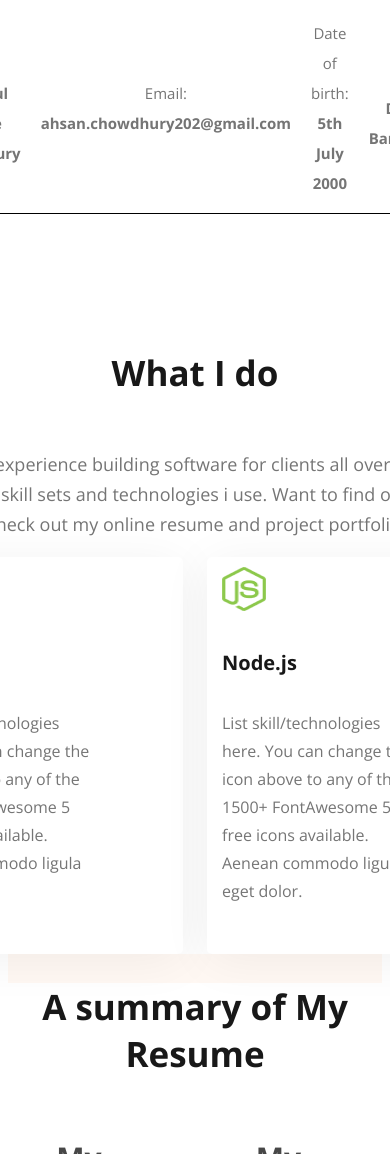
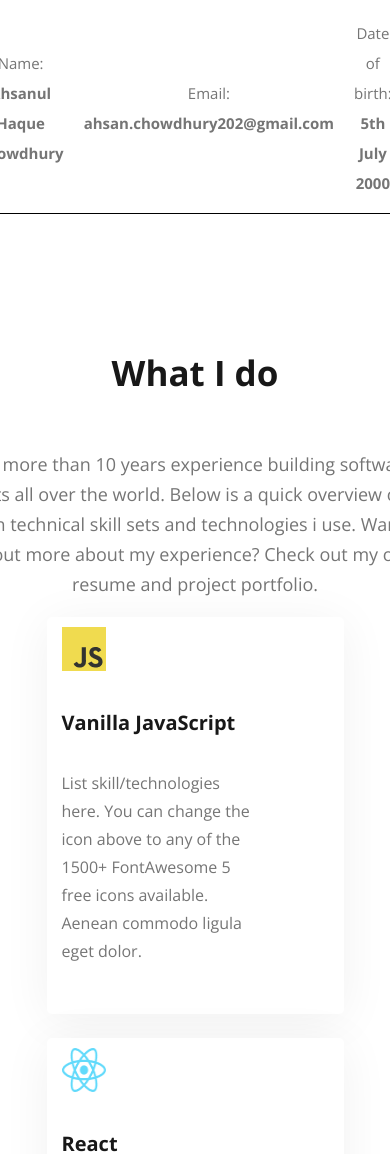
Before and after one commit to Ahsan-SWE/portfolio, a plain HTML site: page index.html in a window 390 px wide. Shown: the part 1709-2863 px from the top of the page. Drawn offline with nearby package versions, Linux system fonts and the light colour scheme.

Commit message:
fixed error

```diff
--- a/styles/portfolio.css
+++ b/styles/portfolio.css
@@ -181,6 +181,7 @@ nav li a {
   display: flex;
   justify-items: center;
   justify-content: center;
+  margin: 0 230px;
 }
 .about-pad {
   background-color: white;
@@ -206,12 +207,6 @@ nav li a {
   line-height: 30px; /* 166.667% */
 }
 
-.skill-div {
-  display: flex;
-  align-items: center;
-  justify-content: center;
-  flex-direction: column;
-}
 .icon-skills {
   width: 44px;
   height: 44px;
@@ -246,13 +241,16 @@ nav li a {
 }
 .skill-div-box {
   display: flex;
-  align-items: center;
-  justify-content: center;
+
   gap: 24px;
 }
 .what-i-do {
   padding-top: 100px;
   background: var(--White-Color, #fff);
+  margin: 0 auto;
+  align-items: center;
+  justify-content: center;
+  justify-items: center;
 }
 .sum-title {
   color: var(--Dark-01, #181818);
@@ -355,3 +353,24 @@ nav li a {
 hr.new1 {
   border-top: 1px solid red;
 }
+
+.hide {
+  display: none;
+}
+
+.skill-div {
+  display: flex;
+  align-items: center;
+  justify-content: center;
+  flex-direction: column;
+}
+
+@media screen and (max-width: 576px) {
+  .skill-div-box {
+    flex-direction: column;
+    display: 1.5em;
+  }
+  .sec-skills-des {
+    width: 500px;
+  }
+}
```
Also changed, not shown: index.html (+1 -1 lines).
